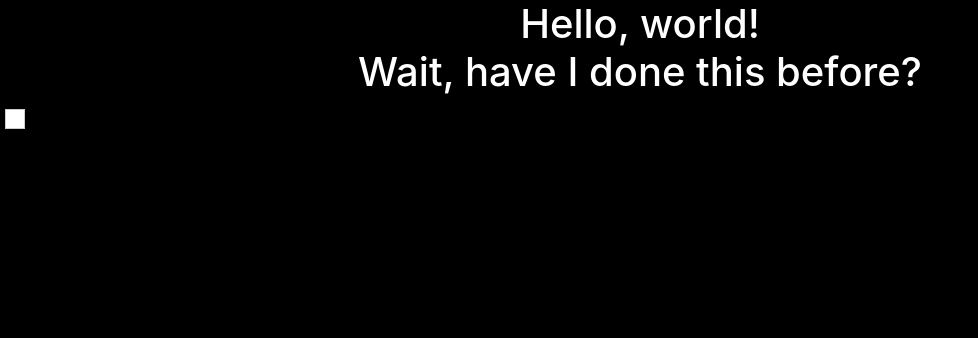
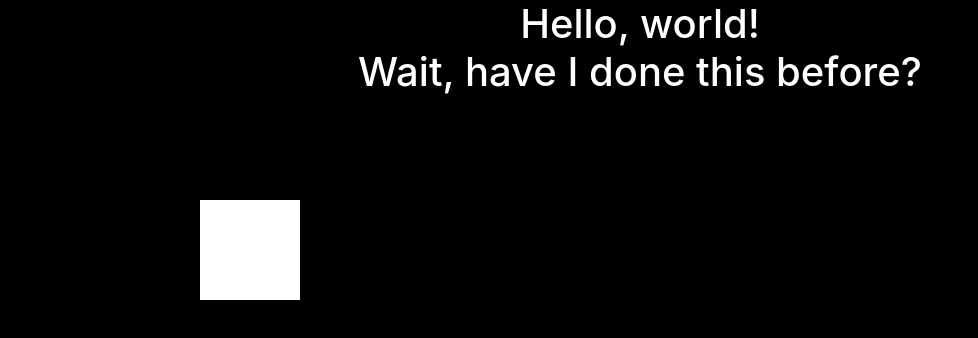
Before and after one commit to EricJostad/Hey_this_if_Fun, a website: page develop/index.html in a window 1280 px wide. Shown: the whole page, without its empty margins (0-978 px from the left). Drawn offline with nearby package versions, Linux system fonts and the light colour scheme.

Commit message:
Updated box styling.

```diff
--- a/develop/style.css
+++ b/develop/style.css
@@ -8,11 +8,11 @@ h1 {
 }
 
 .box {
-    float: left;
-    width: 20px;
-    height: 20px;
-    margin: 5px;
-    border: 1px solid rgba(0, 0, 0, .2);
+    width: 100px;
+    height: 100px;
+    position: absolute;
+    top: 200px;
+    left: 200px;
 }
 
 .white {
```
